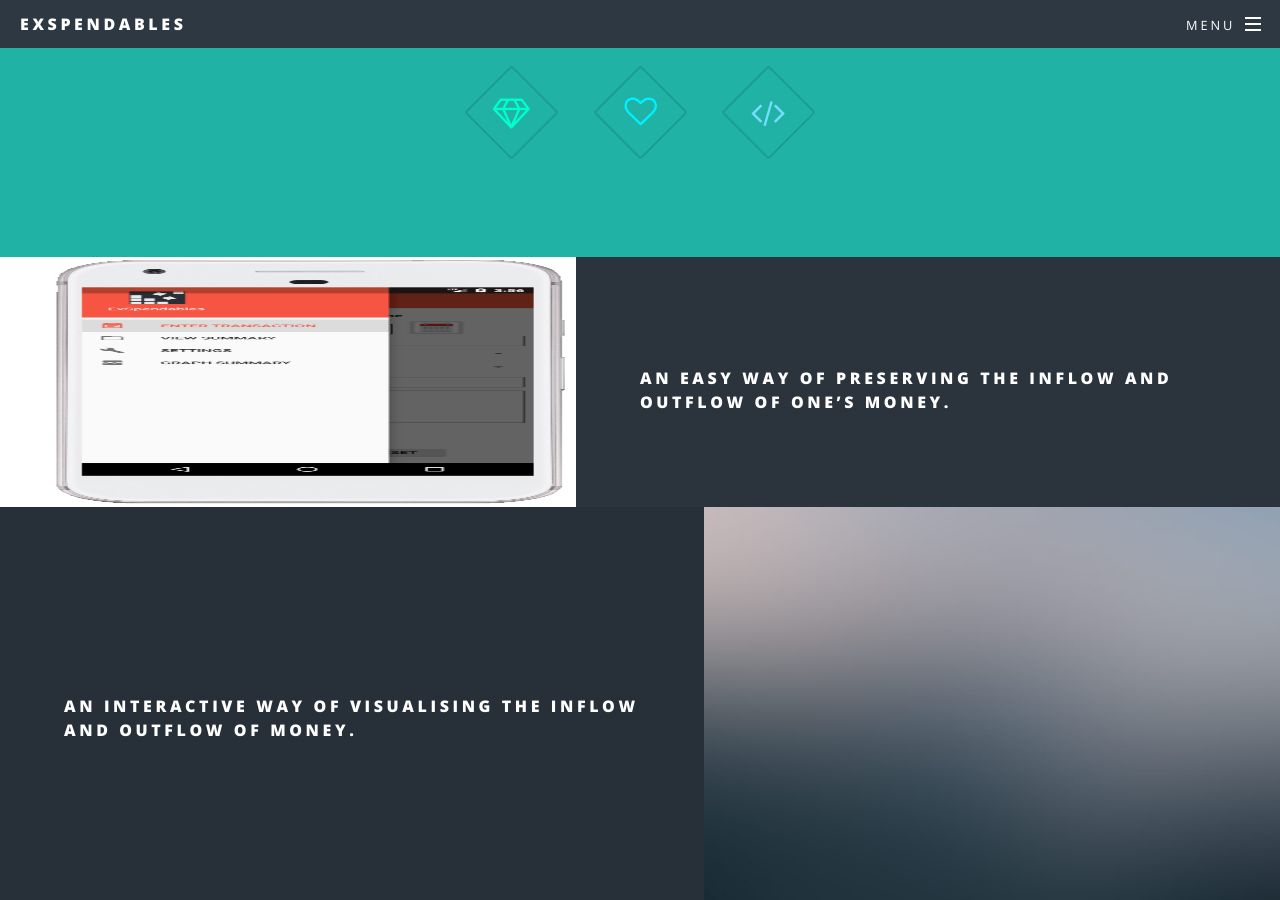
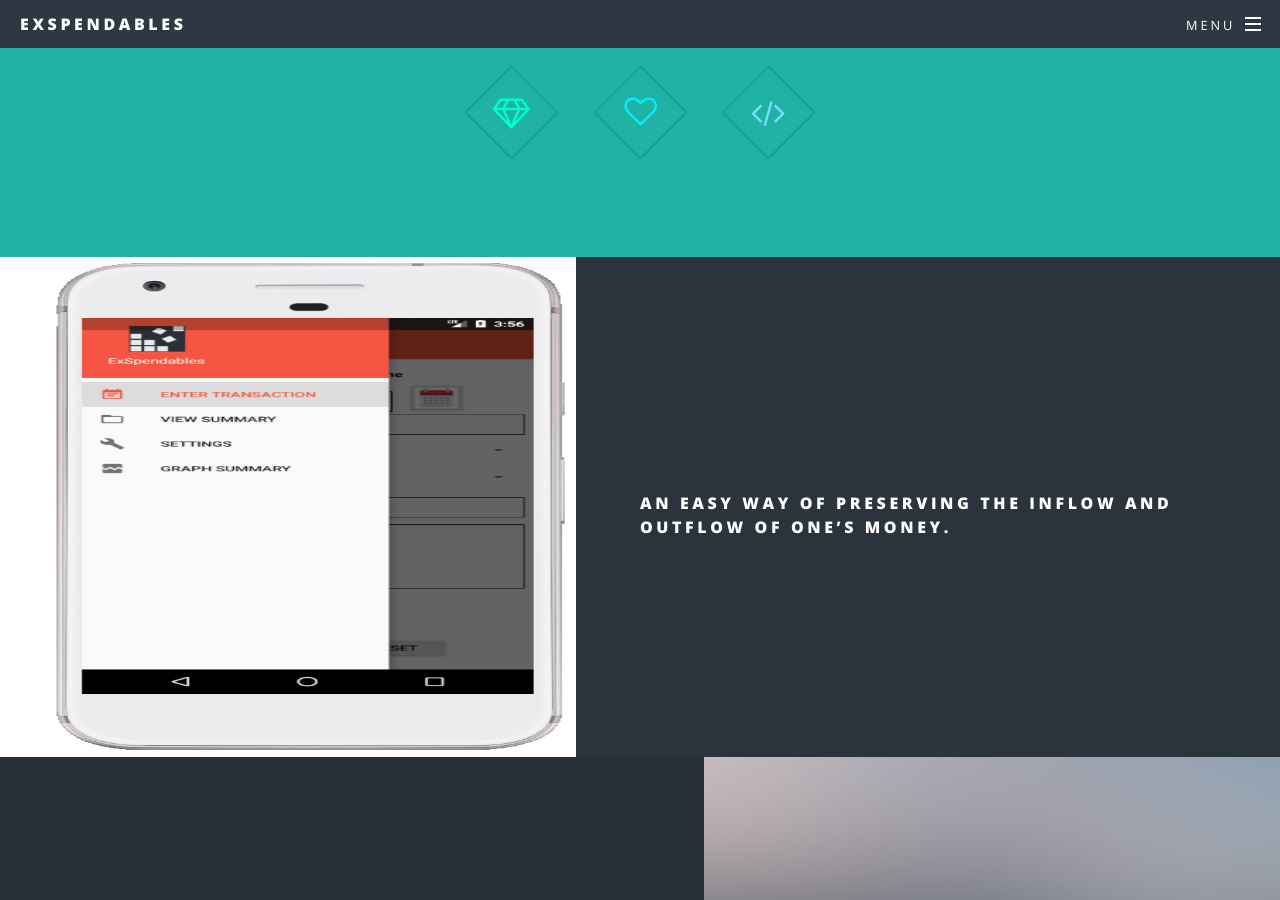
Before and after one commit to DBSE-teaching/isee2019-Sky-Net, a Jekyll site: the page built from docs/index.html, in a window 1280 px wide and 900 px high, scrolled down 1202 px. Built offline with Jekyll 4.4.1, drawn with Linux system fonts in a browser that asks for light colours.

Commit message:
Update index.html

```diff
--- a/docs/index.html
+++ b/docs/index.html
@@ -36,7 +36,7 @@
 				<!-- Two -->
 					<section id="two" class="wrapper alt style2">
 						<section class="spotlight">
-							<div class="image"><img src="images/Homescreen.PNG" alt="" height="250" width="25" /></div><div class="content">
+							<div class="image"><img src="images/Homescreen.PNG" alt="" height="500" width="25" /></div><div class="content">
 								<h4>An easy way of preserving the inflow and outflow of one’s money.</h4>
 
 							</div>
```
